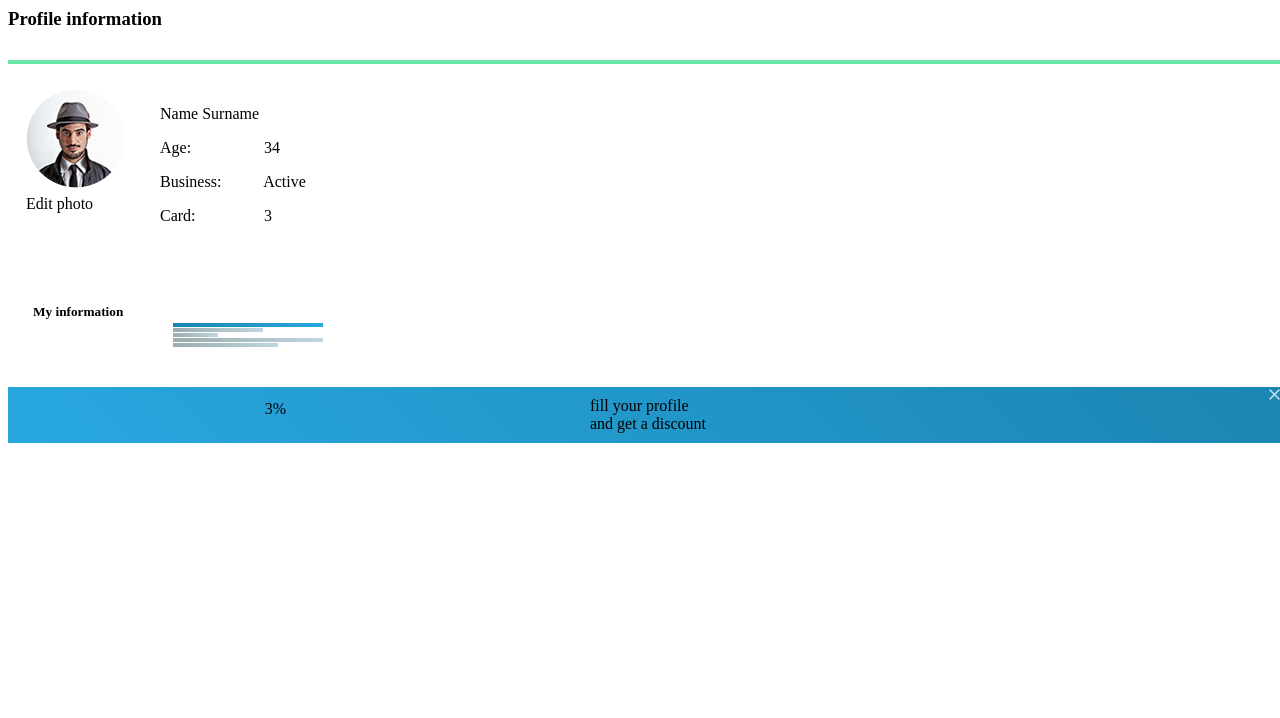
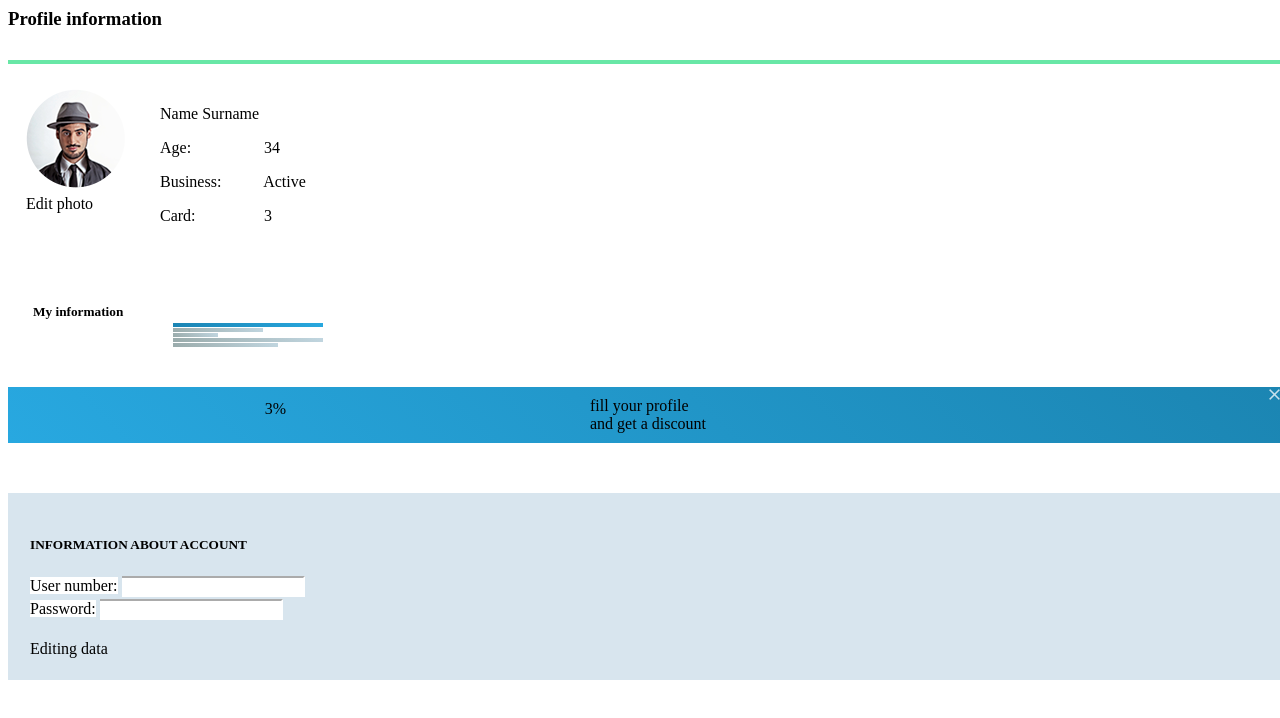
Before and after one commit to Eduardweb/DH, a website: page profile.html in a window 1280 px wide. Shown: the top 718 px of the page. Drawn offline with Linux system fonts and the light colour scheme.

Commit message:
left info block

```diff
--- a/profile.html
+++ b/profile.html
@@ -110,7 +110,22 @@
           <div class="close-btn">
             <img src="./img/icons/Buttons-Close-White.png" alt="close">
           </div>
-          <i class="fa fa-caret-top" aria-hidden="true"></i>
+          <i class="fa fa-caret-up" aria-hidden="true"></i>
+        </div>
+
+        <div class="box border-r5 info-about-account box-shadow">
+          <h5 class="color-dark-blue">INFORMATION ABOUT ACCOUNT</h5>
+          <div class="inputs-block">
+            <div class="input-group">
+              <span class="input-group-addon font14 fontOSL">User number:</span>
+              <input type="text" class="form-control">
+            </div>
+            <div class="input-group">
+              <span class="input-group-addon font14 fontOSL">Password:</span>
+              <input type="password" class="form-control">
+            </div>
+          </div>
+          <p class="color-blue font14 fontOSL text-center">Editing data</p>
         </div>
 
 
--- a/style/profile.css
+++ b/style/profile.css
@@ -94,7 +94,7 @@
 }
 
 .profile .get-discount{
-
+  margin-bottom: 50px;
   padding: 10px;
   position: relative;
   background: -moz-linear-gradient(45deg, rgba(40,168,224,1) 0%, rgba(27,133,178,1) 100%); /* ff3.6+ */
@@ -121,10 +121,52 @@
   top: 2px;
 }
 .profile .get-discount .fa{
-  left: 0;
-  right: 0;
+  right: 50%;
   position: absolute;
-  top: 4px;
+  top: -15px;
   color: #a8c6df;
   font-size: 14px;
 }
+
+.profile .info-about-account{
+  padding: 22px;
+  background-color: #d8e5ee;
+}
+.profile .info-about-account p{
+  margin-bottom: 0;
+}
+.profile .info-about-account .inputs-block{
+  margin: 20px 0;
+}
+.profile .info-about-account .input-group-addon{
+  background-color: #fff;
+  min-width: 130px;
+  border-color: #fff;
+  color: #000;
+}
+.profile .info-about-account .form-control{
+  border-left: 0px;
+  border-color: #fff;
+  color: #898989;
+}
+.profile .info-about-account .input-group{
+  max-width: 420px;
+  margin-bottom: 2px;
+}
+.profile .inputs-block .input-group:last-child .input-group-addon,
+.profile .inputs-block .input-group:last-child .form-control{
+  border-top-left-radius: 0px;
+}
+
+.profile .inputs-block .input-group:last-child .form-control{
+  border-top-right-radius: 0px;
+}
+
+.profile .inputs-block .input-group:first-child .input-group-addon,
+.profile .inputs-block .input-group:first-child .form-control{
+  border-bottom-left-radius: 0px;
+}
+
+.profile .inputs-block .input-group:first-child .form-control{
+  border-bottom-right-radius: 0px;
+}
```
